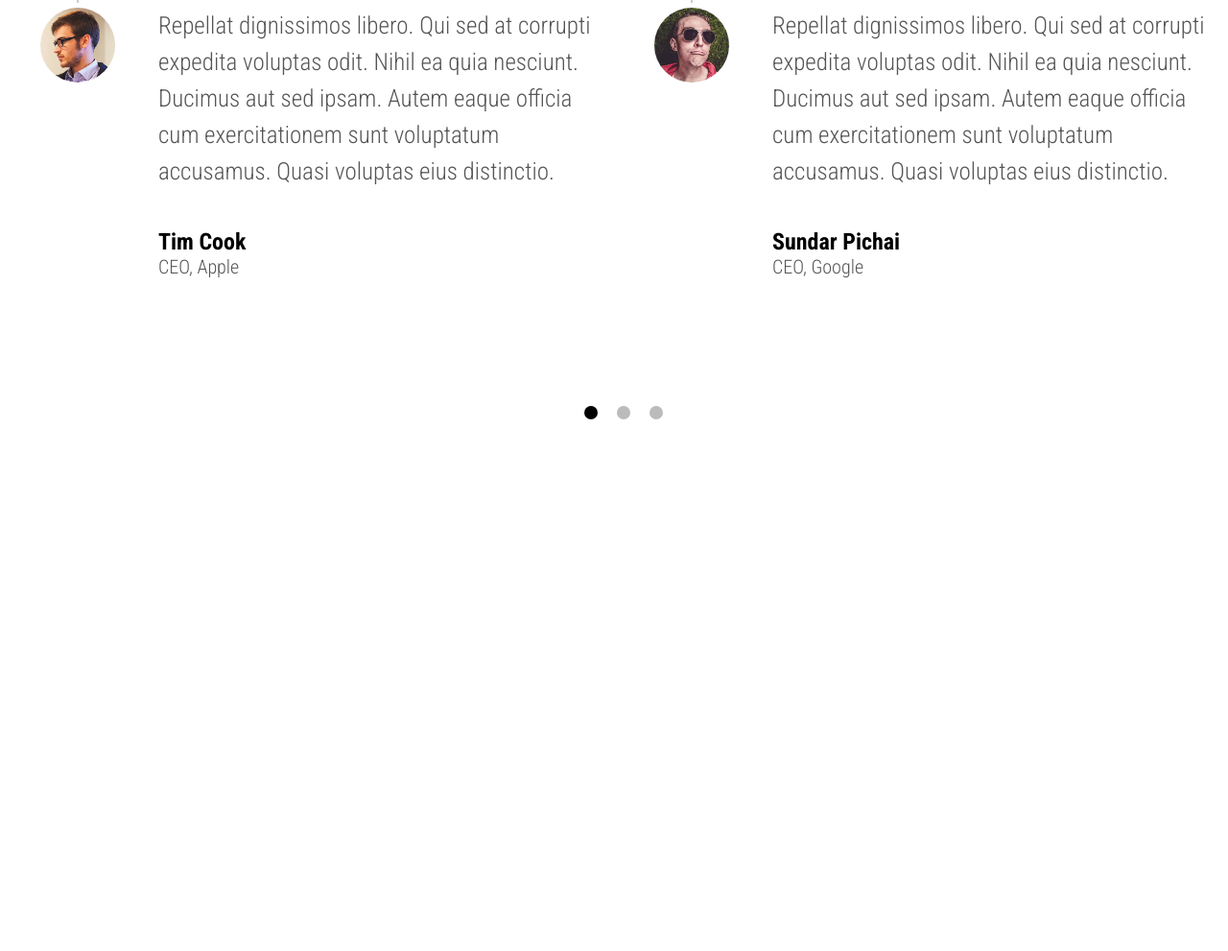
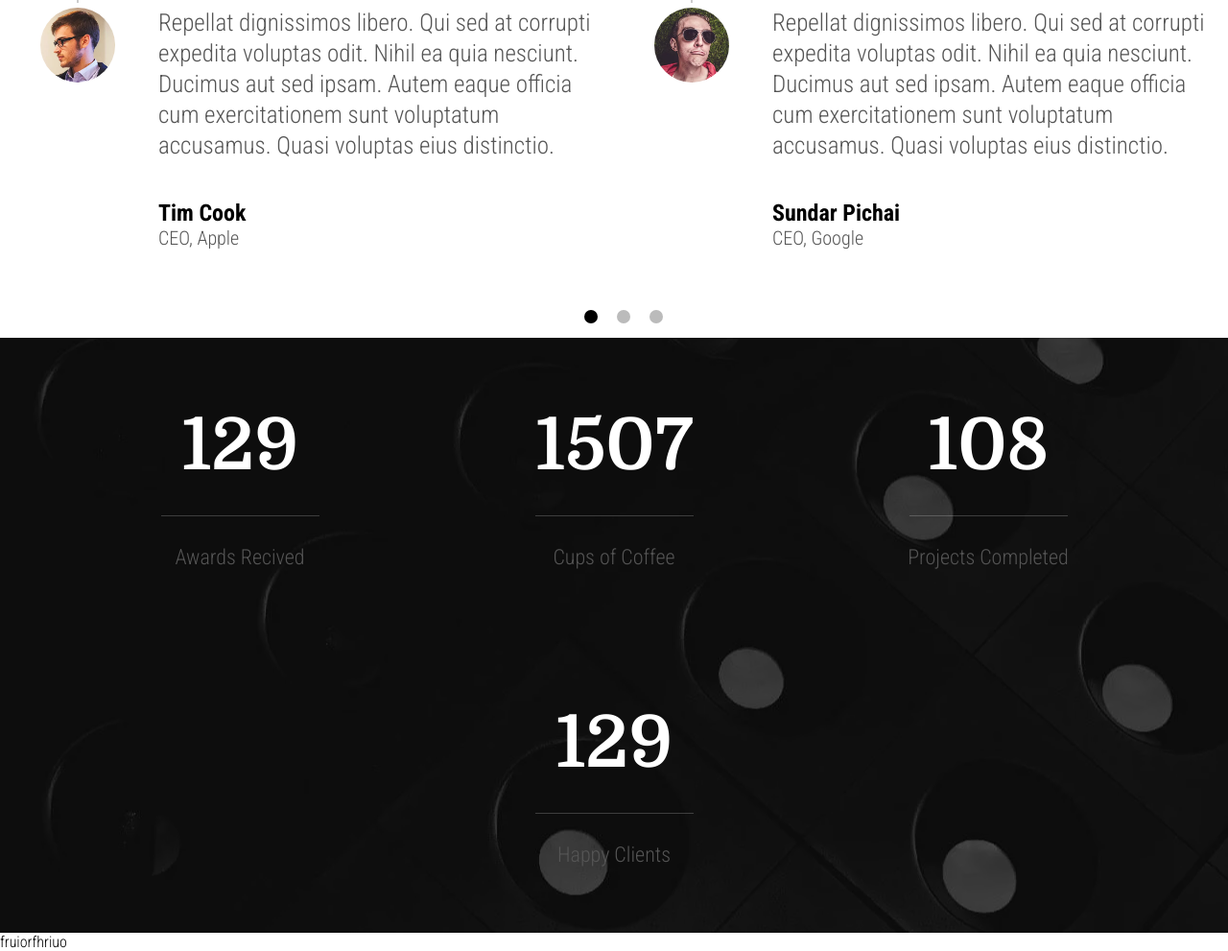
Before and after one commit to BrunoSampayo/Transcend, a plain HTML site: page index.html in a window 1280 px wide. Shown: the part 6458-7449 px from the top of the page at 96% size. Before the commit the page ends 6910 px from the top, so only its background shows below. Drawn offline with Linux system fonts and the light colour scheme.

Commit message:
status ares 80%

```diff
--- a/assets/css/style.css
+++ b/assets/css/style.css
@@ -547,7 +547,7 @@
 
     .clients-slider {
         width: 1000vw;
-        height: 500px;
+        max-height: 500px;
         display: flex;
         animation: slideshow 20s infinite;
     }
@@ -611,9 +611,10 @@
     }
 
     .avatar-text p {
+        max-height: 200px;
         font-size: 25px;
         padding: 5px;
-        line-height: 38px;
+        line-height: 32px;
         margin-bottom: 35px;
     }
 
@@ -708,3 +709,52 @@
     .slider-button:hover {
         background-color: #000;
     }
+    /*---------------*/
+    /*Section Stats  */
+    /*---------------*/
+
+    .stats {
+        min-height: 350px;
+        width: 100%;
+        background-image: url(../../media/bg-footer.webp);
+        background-position: center;
+        background-repeat: no-repeat;
+    }
+
+    .stats-container {
+        width: 100%;
+        min-height: 350px;
+        background-color: rgb(0, 0, 0, 0.7);
+        display: flex;
+        justify-content: center;
+        align-items: center;
+        flex-wrap: wrap;
+    }
+
+    .stats-block {
+        max-width: 380px;
+        min-width: 280px;
+        height: 300px;
+        width: 100%;
+        margin: 5px;
+        display: flex;
+        flex-direction: column;
+        align-items: center;
+        justify-content: center;
+    }
+
+    .stats-block h1 {
+        font-size: 75px;
+        padding-bottom: 30px;
+        border-bottom: 1px solid rgba(255, 255, 255, 0.2);
+        color: #fff;
+        width: 165px;
+        text-align: center;
+    }
+
+    .stats-block span {
+        padding-top: 30px;
+        color: #555;
+        display: block;
+        font-size: 22px;
+    }
--- a/index.html
+++ b/index.html
@@ -406,9 +406,25 @@
 
         </div>
     </section>
+    <section class="stats">
+        <div class="stats-container">
+            <div class="stats-block">
+                <h1>129</h1>
+                <span>Awards Recived</span>
+            </div>
+            <div class="stats-block">
+                <h1>1507</h1>
+                <span>Cups of Coffee</span></div>
+            <div class="stats-block">
+                <h1>108</h1>
+                <span>Projects Completed</span></div>
+            <div class="stats-block">
+                <h1>129</h1>
+                <span>Happy Clients</span></div>
+        </div>
+    </section>
 
-
-
+    <div>fruiorfhriuo</div>
 </body>
 
 </html>
```
